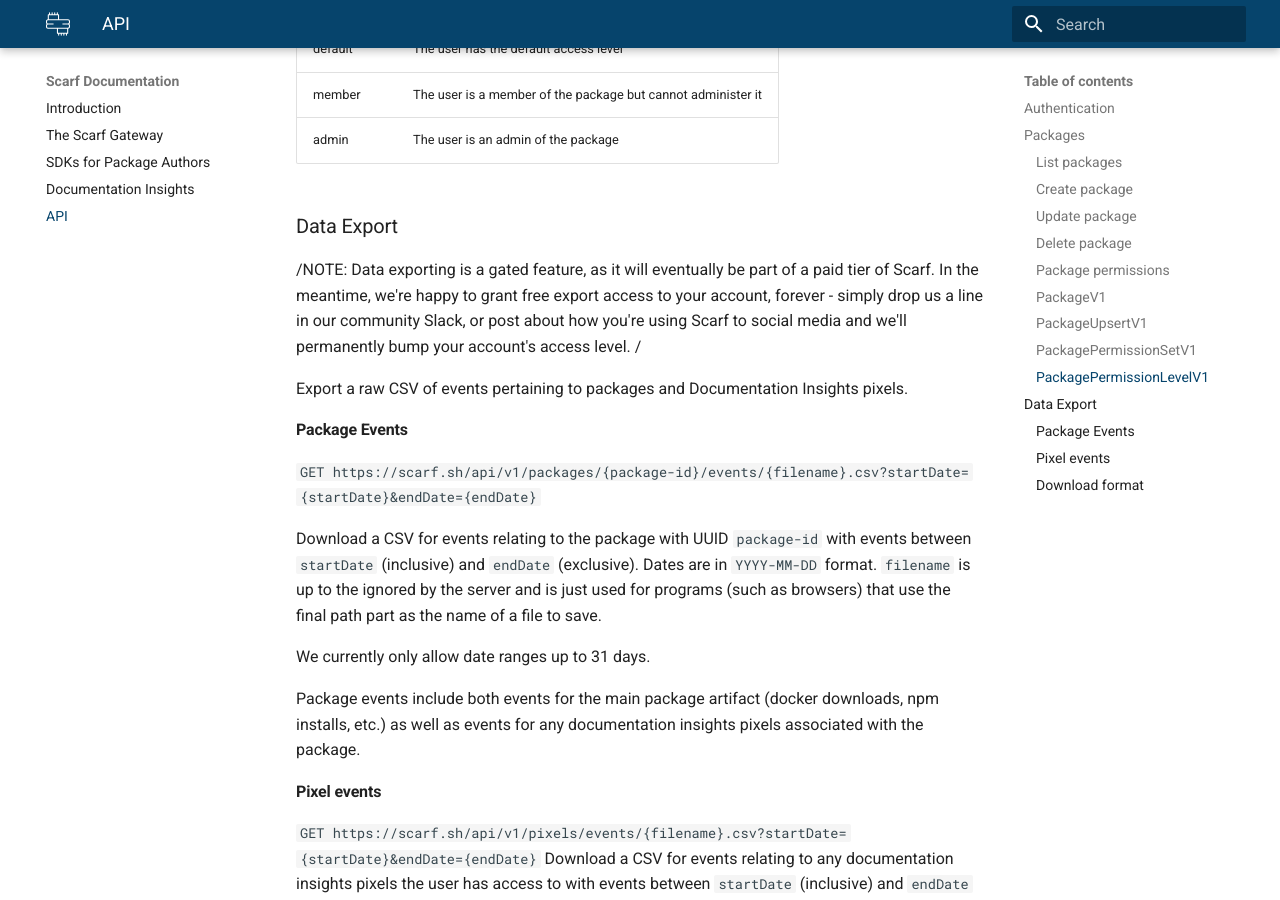
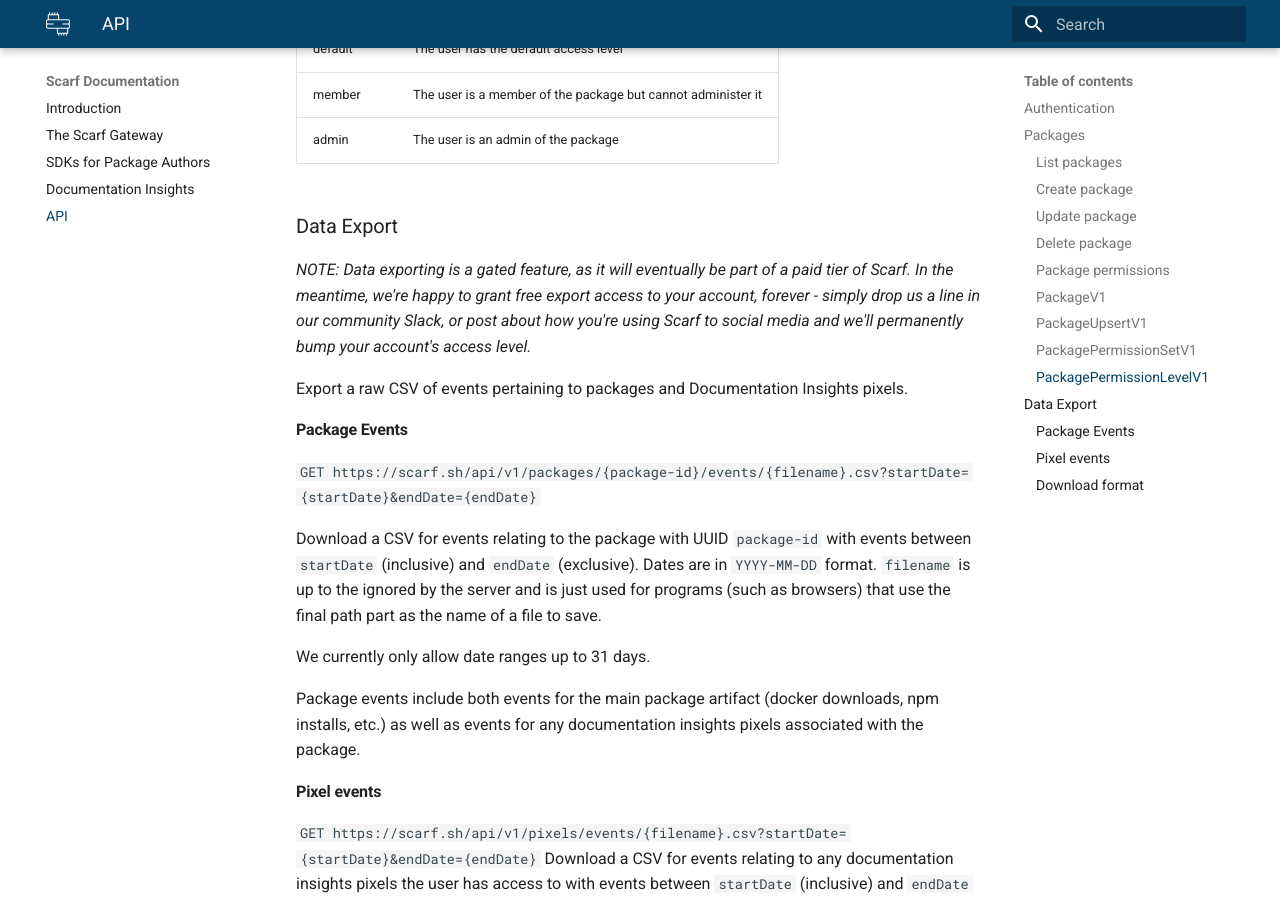
Before and after one commit to scarf-sh/docs, an MkDocs documentation site: the page built from docs/api.md, in a window 1280 px wide and 900 px high, scrolled down 2590 px. Built offline with MkDocs 1.6.1 and Material for MkDocs 9.7.7, drawn with Linux system fonts in a browser that asks for light colours; some of the changed lines change nothing that is shown.

Commit message:
Markdown is not org-mode

```diff
--- a/docs/api.md
+++ b/docs/api.md
@@ -83,7 +83,7 @@
 
 ### Data Export
 
-/NOTE: Data exporting is a gated feature, as it will eventually be part of a paid tier of Scarf. In the meantime, we're happy to grant free export access to your account, forever - simply drop us a line in our community Slack, or post about how you're using Scarf to social media and we'll permanently bump your account's access level. /
+_NOTE: Data exporting is a gated feature, as it will eventually be part of a paid tier of Scarf. In the meantime, we're happy to grant free export access to your account, forever - simply drop us a line in our community Slack, or post about how you're using Scarf to social media and we'll permanently bump your account's access level._
 
 Export a raw CSV of events pertaining to packages and Documentation Insights pixels.
 
```
